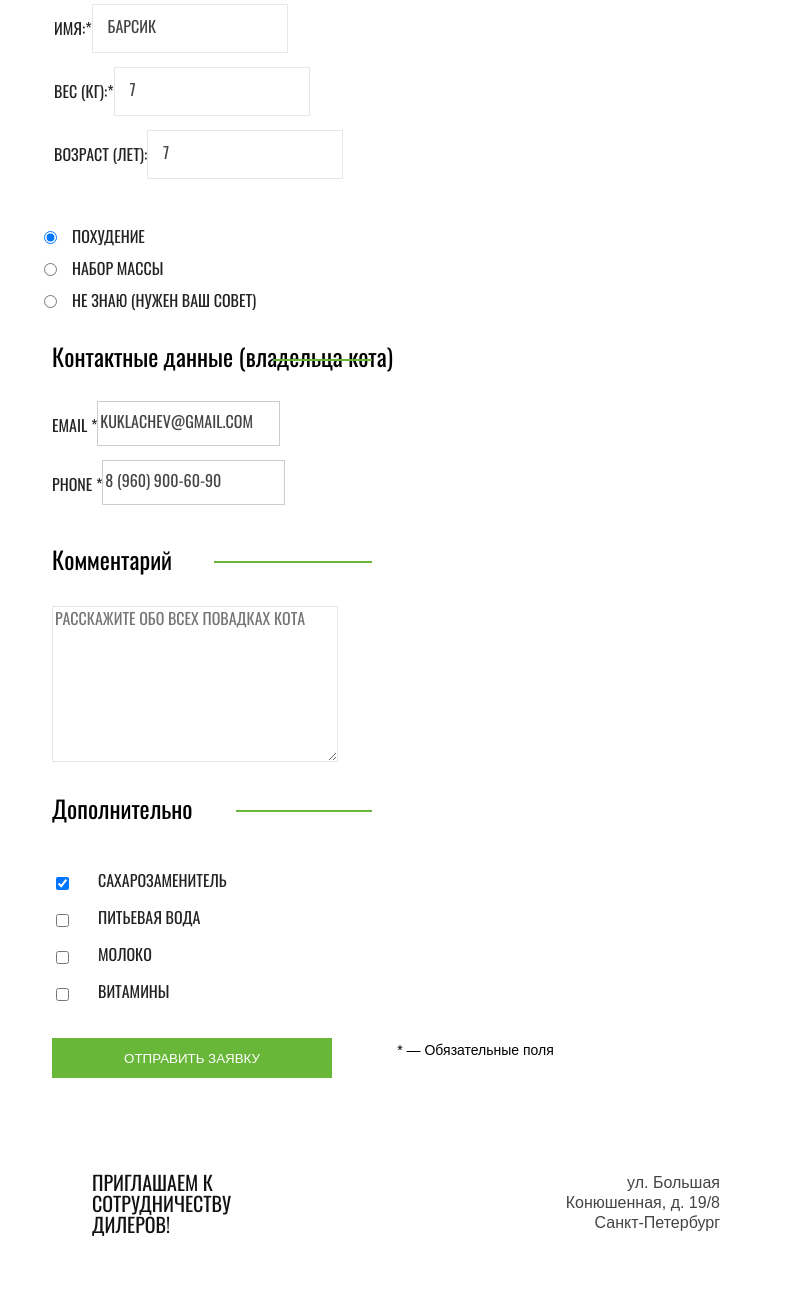
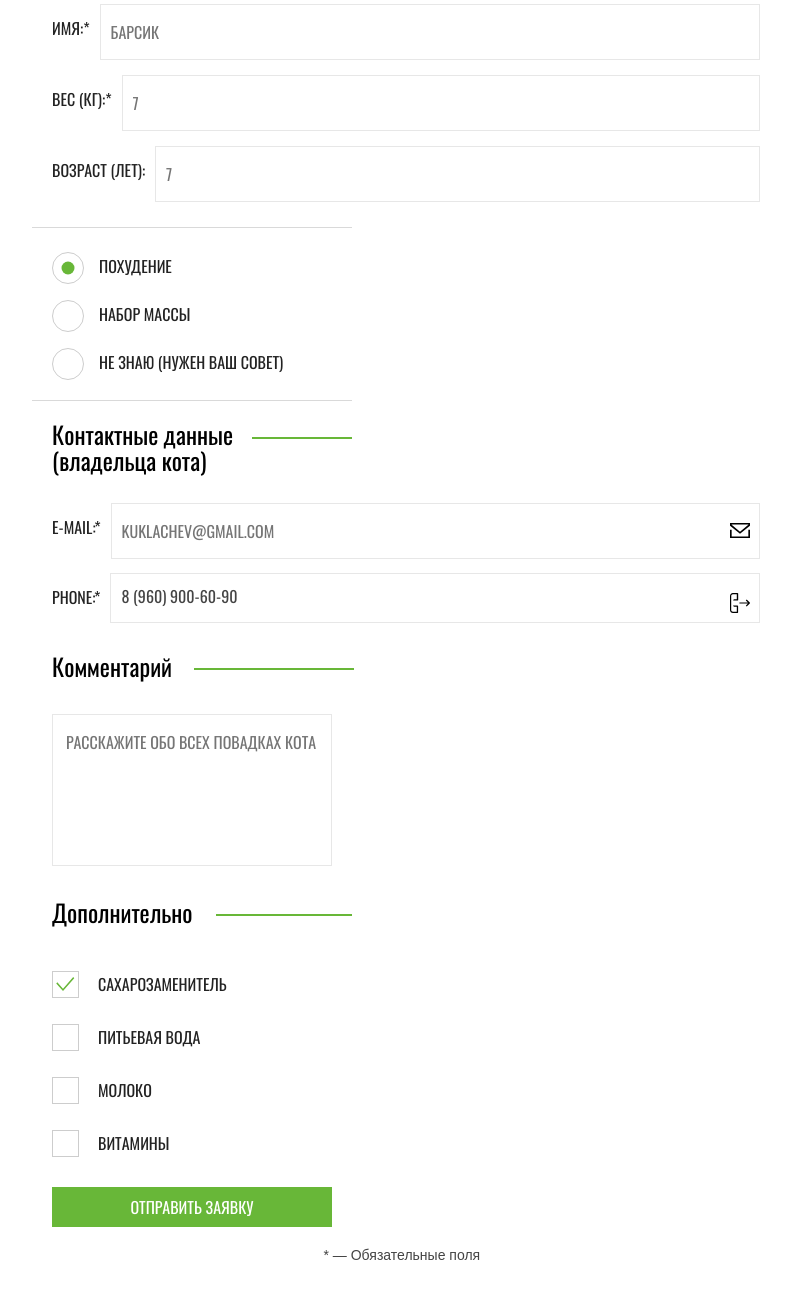
Before and after one commit to Olgavln/Cat-energy-2020, a website: page source/form.html in a window 1280 px wide. Shown: the part 335-1628 px from the top of the page, without its empty margins (234-1025 px from the left). Drawn offline with nearby package versions, Linux system fonts and the light colour scheme; files that its build step writes are made by us from their sources; files whose address does not match are found by name.

Commit message:
стилизована form.html 320

```diff
--- a/source/form.html
+++ b/source/form.html
@@ -52,22 +52,25 @@
     <section class="selection container">
       <h1 class="selection__title">Подбор программы</h1>
       <p class="selection__text">Заполните анкету, и мы подберем <br>программу питания для вашего кота</p>
-      <form class="selection__form form" action="https://echo.htmlacademy.ru" method="post">
+      <form class="selection__form form" action="https://echo.htmlacademy.ru" method="POST">
         <fieldset class="form__data">
           <legend class="visually-hidden">Выбор программы</legend>
           <div class="form__data-item">
             <label class="form__data-value" for="name">
               <div class="form__value">ИМЯ:*</div>
-              <input class="form__data-text" id="name" type="text" name="name" value="" placeholder="БАРСИК">
+              <input class="form__data-text" id="name" type="text" name="animal_name" value="" placeholder="БАРСИК"
+                pattern="[A-Za-zА-Яа-яЁё]{1,15}">
             </label>
 
             <label class="form__data-value" for="weight">
-              <div class="form__value">Вес (кг):*</div>
-              <input class="form__data-text" id="weight" type="text" name="weight" value="" placeholder="7">
+              <div class="form__value">Вес&nbsp;(кг):*</div>
+              <input class="form__data-text" id="weight" type="text" name="animal_weight" value="" placeholder="7"
+                pattern="^[ 0-9]+$">
             </label>
             <label class="form__data-value" for="age">
-              <div class="form__value">Возраст (лет):</div>
-              <input class="form__data-text" id="age" type="text" name="age" value="" placeholder="7">
+              <div class="form__value">Возраст&nbsp;(лет):</div>
+              <input class="form__data-text" id="age" type="text" name="animal_age" value="" placeholder="7"
+                pattern="^[ 0-9]+$">
             </label>
           </div>
 
@@ -75,19 +78,22 @@
             <div class="form__data-choice">
               <label class="form__data-value" for="thin">
                 <input class="form__data-radio" id="thin" type="radio" name="program" value="похудение" checked>
-                <div class="form__value">похудение</div>
+                <span class="form__data-radiostyle"> </span>
+                <div class="form__value form__value--program">похудение</div>
               </label>
 
               <label class="form__data-value" for="full">
                 <input class="form__data-radio" id="full" type="radio" name="program" value="Набор массы">
-                <div class="form__value">Набор массы</div>
-
+                <span class="form__data-radiostyle"> </span>
+                <div class="form__value form__value--program">Набор массы</div>
               </label>
 
               <label class="form__data-value" for="advice">
                 <input class="form__data-radio" id="advice" type="radio" name="program"
                   value="Не знаю (Нужен ваш совет)">
-                <div class="form__value">Не
+                <span class="form__data-radiostyle"> </span>
+
+                <div class="form__value form__value--program">Не
                   знаю (Нужен ваш совет)</div>
               </label>
             </div>
@@ -96,20 +102,26 @@
 
         <div class="form__contact">
           <h2 class="form__contact-title">Контактные данные (владельца кота)</h2>
+          <div class="form__value-icon">
             <label class="form__contact-input" for="email">
-            <div class="form__value">Email *</div><input class="form__contact-email" id="email" type="email"
-              name="email" placeholder="kuklachev@gmail.com" required>
+              <div class="form__value">E-mail:&nbsp;<sup>*</sup> </div>
+              <input class="form__contact-email" id="email" type="email" name="user_email"
+                placeholder="kuklachev@gmail.com" required>
             </label>
+          </div>
 
+          <div class="form__value-icon">
             <label class="form__contact-input" for="Phone">
-            <div class="form__value">Phone *</div> <input class="form__contact-phone" id="Phone" type="tel" name="Phone"
-              placeholder="8 (960) 900-60-90" required>
+              <div class="form__value">Phone:&nbsp;<sup>*</sup> </div>
+              <input class="form__contact-phone" id="Phone" type="tel" name="user_phone" placeholder="8 (960) 900-60-90"
+                required>
             </label>
+          </div>
         </div>
 
         <h2 class="form__title-coment">Комментарий </h2>
         <label class="form__coment" for="coment">
-          <textarea class="form__text" id="coment" type="text" name="coment"
+          <textarea class="form__text" id="coment" type="text" name="user_coment"
             placeholder="Расскажите обо всех повадках кота" rows="5"></textarea>
         </label>
 
@@ -119,23 +131,25 @@
             <label class="form__add-label" for="filter-sweetener">
               <div class="form__value form__value--label">сахарозаменитель</div>
               <input class="form__add-product" id="filter-sweetener" type="checkbox" name="сахарозаменитель" checked>
+              <span class="form__add-checkbox"> </span>
             </label>
 
             <label class="form__add-label" for="filter-water">
               <div class="form__value form__value--label">питьевая вода</div>
               <input class="form__add-product" id="filter-water" type="checkbox" name="питьевая вода">
-
+              <span class="form__add-checkbox"> </span>
             </label>
 
             <label class="form__add-label" for="filter-milk">
               <div class="form__value form__value--label">молоко</div>
               <input class="form__add-product" id="filter-milk" type="checkbox" name="молоко">
-
+              <span class="form__add-checkbox"> </span>
             </label>
 
             <label class="form__add-label" for="filter-vitamins">
               <div class="form__value form__value--label">витамины</div>
               <input class="form__add-product" id="filter-vitamins" type="checkbox" name="витамины">
+              <span class="form__add-checkbox"> </span>
             </label>
           </div>
         </div>
@@ -149,14 +163,14 @@
   </main>
   <footer class="page-footer">
     <div class="page-footer__contacts">
-      <div class="contacts">
+      <div class="contacts contacts__color">
         <p class="contacts__title">приглашаем к сотрудничеству дилеров!</p>
         <p class="contacts__text">ул. Большая Конюшенная, д. 19/8 Санкт-Петербург</p>
       </div>
       <picture>
         <source media="(min-width: 1440px)" srcset="img/bg-map-desktop@1x.png, img/bg-map-desktop@2x.png 2x">
         <source media="(min-width: 768px)" srcset="img/bg-map-tablet@1x.png, img/bg-map-tablet@2x.png 2x">
-        <img class="page-footer__map" src="img/bg-map-mobile@1x.png" srcset="img/bg-map-mobile@2x.png 2x"
+        <img class="page-footer__map" src="img/bg-map-mobile1@1x.png" srcset="img/bg-map-mobile@2x.png 2x"
           alt="Офис Магазина ул. Большая Конюшенная, д. 19/8 Санкт-Петербур ">
         <!--width="320" height="362"-->
       </picture>
@@ -181,7 +195,8 @@
           </div>
         </ul>
       </div>
-      <a class="page-footer__logotip" href="https://htmlacademy.ru/intensive/adaptive"> <img src="img/logo_html.svg" width="165" height="35" alt="логотип HTML Academy"><span class="visually-hidden">HTML Academy</span></a>
+      <a class="page-footer__logotip" href="https://htmlacademy.ru/intensive/adaptive"> <img src="img/logo_html.svg"
+          width="165" height="35" alt="логотип HTML Academy"><span class="visually-hidden">HTML Academy</span></a>
     </div>
   </footer>
 
--- a/source/less/form.less
+++ b/source/less/form.less
@@ -1,81 +1,115 @@
+sup {
+  position: static;
+  margin-left: -5px;
+  vertical-align: baseline;
+  font-size: inherit;
+}
+
 .form {
   display: block;
+  box-sizing: border-box;
 }
 
 .form__data {
   border: none;
   padding: 0;
+  margin: 0;
 }
 
 .form__button {
   width: 280px;
   height: 40px;
-  margin: 34px auto 20px auto;
+  margin: 15px auto 20px auto;
+  font-size: 16px;
+  ine-height: 20px;
 }
 
+input:required {
+  border: 1px solid #ff8282;
+  /* Красная рамка для обязательных полей - не применяется???*/
+}
+
+input[type="email"],
+input[type="tel"],
 input[type="text"] {
+  position: relative;
+  flex: 1;
+  padding: 15px 10px;
+  margin: 0 0 0 10px;
+  font-size: 16px;
+  text-transform: uppercase;
   border: 1px solid #e7e7e7;
   background-color: transparent;
-  height: 45px;
-  padding-left: 15px;
+
+  &:hover {
+    border: 1px solid #cdcdcd;
+  }
+
+  &:focus {
+    border: 1px solid #444444;
+  }
 }
 
-input[type="tel"] {
-  border: 1px solid #cdcdcd;
-  background-color: transparent;
-}
-
-input[type="email"] {
-  border: 1px solid #cdcdcd;
-  background-color: transparent;
-}
-
-input[type="text"]::placeholder {
+input[type="text"],
+input[type="email"],
+input[type="tel"]::placeholder,
+  {
   font-family: "oswaldregular", "Arial", sans-serif;
   font-style: normal;
   font-weight: normal;
   font-size: 16px;
-  line-height: 18px;
+  color: #444444;
 
   text-transform: uppercase;
+}
 
+input:focus::placeholder {
+  opacity: 0;
+  transition: top 1s ease-out 0.5s;
+}
+
+input[type="text"],
+input[type="email"],
+input[type="tel"]::-webkit-input-placeholder {
   color: #444444;
 }
 
-input[type="email"]::placeholder {
-  font-family: "oswaldregular", "Arial", sans-serif;
-  font-style: normal;
-  font-weight: normal;
-  font-size: 16px;
-  line-height: 18px;
-
-  text-transform: uppercase;
-
+input[type="text"],
+input[type="email"],
+input[type="tel"]:-ms-input-placeholder {
   color: #444444;
 }
 
-input[type="tel"]::placeholder {
-  font-family: "oswaldregular", "Arial", sans-serif;
-  font-style: normal;
-  font-weight: normal;
-  font-size: 16px;
-  line-height: 18px;
-
-  text-transform: uppercase;
-
+input[type="text"],
+input[type="email"],
+input[type="tel"]::-ms-input-placeholder {
   color: #444444;
 }
 
-input:focus {
-  border-color: @base-color;
+input[type="text"],
+input[type="email"],
+input[type="tel"]:-moz-placeholder {
+  color: #444444;
+}
+
+input[type="text"],
+input[type="email"],
+input[type="tel"]::-moz-placeholder {
+  color: #444444;
+}
+
+.form__value-iconmail::before {
+  content: "";
+  position: absolute;
+  background-image: url(../img/icon-mail.svg);
 }
 
 .form__contact-title::after {
   content: "";
   position: absolute;
   top: 16px;
-  left: 221px;
-  width: 99px;
+  left: 200px;
+  width: 100px;
   height: 2px;
   background-color: #68b738;
 }
@@ -84,8 +118,8 @@ input:focus {
   content: "";
   position: absolute;
   top: 15px;
-  left: 162px;
-  width: 158px;
+  left: 142px;
+  width: 160px;
   height: 2px;
   background-color: #68b738;
 }
@@ -94,19 +128,21 @@ input:focus {
   content: "";
   position: absolute;
   top: 15px;
-  left: 184px;
+  left: 164px;
   width: 136px;
   height: 2px;
   background-color: #68b738;
 }
 
 .form__contact-title {
+  width: 185px;
   font-family: "oswaldregular", "Arial", sans-serif;
   font-style: normal;
   font-weight: normal;
   font-size: 24px;
   line-height: 26px;
-  margin: 35px 114px 32px 0;
+  margin: 25px 0 30px 0;
+
 
   position: relative;
 
@@ -119,21 +155,22 @@ input:focus {
   font-weight: normal;
   font-size: 24px;
   line-height: 26px;
-  margin: 41px 180px 34px 0;
+  margin: 30px 0 35px 0;
   position: relative;
 
   color: @base-color;
 }
 
 .form__text {
+  box-sizing: border-box;
   font-family: "oswaldregular", "Arial", sans-serif;
   font-style: normal;
   font-weight: normal;
   font-size: 16px;
-  line-height: 18px;
   min-width: 280px;
   min-height: 150px;
-
+  padding: 15px 13px 15px;
+  resize: none;
   text-transform: uppercase;
 
   color: #444444;
@@ -144,26 +181,46 @@ textarea[type="text"] {
 }
 
 .form__value {
+  position: relative;
+  padding-top: 15px;
   font-family: "oswaldregular", "Arial", sans-serif;
   font-style: normal;
   font-weight: normal;
   font-size: 16px;
   line-height: 18px;
   text-transform: uppercase;
-
-  position: relative;
-  top: 15px;
-
   color: #222222;
 }
 
 .form__value--label {
-  margin-left: 46px;
+  margin: 0 0 20px 46px;
+
 }
 
-/*почему не работает? */
-.form__value:nth-child(3) {
-  margin-bottom: 47px;
+.form__value--program {
+  position: relative;
+  top: -10px;
+  margin: 0 0 0 15px;
+
+}
+
+.form__add-checkbox {
+  position: absolute;
+  width: 25px;
+  height: 25px;
+  border: 1px solid #cdcdcd;
+  background-color: transparent;
+  margin-top: -42px;
+}
+
+.form__add-product:checked+.form__add-checkbox {
+  background-image: url("../img/Vector.svg");
+  background-repeat: no-repeat;
+  background-position: center;
+}
+
+.form__add-product:active+.form__add-checkbox {
+  opacity: 0.3;
 }
 
 .form__add-title {
@@ -179,40 +236,51 @@ textarea[type="text"] {
 }
 
 .form__add-legend {
+  display: block;
   font-family: "Arial", sans-serif;
   font-style: normal;
   font-weight: normal;
   font-size: 14px;
   line-height: 16px;
-  width: 157px;
-  margin: 0 81px 32px 62px;
-
-  color: #000000;
+  width: 165px;
+  margin: 0 auto 30px auto;
 }
 
 .form__data-value {
   display: flex;
-  flex-wrap: wrap;
-  flex-direction: row;
-  margin: 0 0 14px 0;
+  box-sizing: border-box;
+  margin: 0 0 15px 0;
 }
 
 .form__contact-input {
   display: flex;
   flex-direction: row;
   margin-bottom: 14px;
-  height: 45px;
 }
 
 .form__data-choice {
-  margin-top: 33px;
-  margin-left: -15px;
-}
+  position: relative;
+  margin-top: 50px;
 
-.form__data-radio {
-  position: relative;
-  top: 15px;
-  margin-right: 15px;
+  &::before {
+    content: "";
+    position: absolute;
+    width: 320px;
+    height: 1px;
+    background-color: #d9d9d9;
+    left: -20px;
+    top: -25px;
+  }
+
+  &::after {
+    content: "";
+    position: absolute;
+    width: 320px;
+    height: 1px;
+    background-color: #d9d9d9;
+    left: -20px;
+    bottom: -20px;
+  }
 }
 
 .form__data-radio:active {
@@ -228,3 +296,93 @@ textarea[type="text"] {
 .form__add-label:active .form__value {
   opacity: 0.3;
 }
+
+.form__add-product {
+  -webkit-appearance: none;
+  -moz-appearance: none;
+  position: absolute;
+  appearance: none;
+}
+
+.form__data-radio {
+  -webkit-appearance: none;
+  -
+  /*остался пробел между <input> и checkbox*/
+  -moz-appearance: none;
+  position: absolute;
+  -
+  /*убирает пробел*/
+  appearance: none;
+}
+
+.form__data-radiostyle {
+  display: inline-block;
+  position: relative;
+  width: 30px;
+  height: 30px;
+  border: 1px solid #cdcdcd;
+  border-radius: 50%;
+
+  &::before {
+    content: "";
+    position: absolute;
+    top: 50%;
+    left: 50%;
+    transform: translate(-50%, -50%);
+    display: block;
+    width: 13px;
+    height: 13px;
+    background-color: #68b738;
+    transition: 0.2s;
+    border-radius: 50%;
+    opacity: 0;
+  }
+}
+
+.form__data-radio:checked+.form__data-radiostyle::before {
+  opacity: 1;
+}
+
+.form__value-iconfone {
+  position: relative;
+
+  &::before {
+    content: "";
+    position: absolute;
+    top: 15px;
+    right: 10px;
+    width: 20px;
+    height: 20px;
+    background-image: url("../img/icon-phone.svg");
+    background-repeat: no-repeat;
+  }
+}
+
+.form__value-icon {
+  position: relative;
+
+  &::before {
+    content: "";
+    position: absolute;
+    top: 20px;
+    right: 10px;
+    width: 20px;
+    height: 20px;
+    background-image: url("../img/icon-phone.svg");;
+    background-repeat: no-repeat;
+  }
+
+  &:nth-child(2)::before {
+    background-image: url("../img/icon-mail.svg");
+  }
+
+  &:nth-child(2):hover:before {
+    width: 20px;
+    height: 20px;
+    background-image: url("../img/icon_email_gren.svg");
+  }
+
+  &:hover::before  {
+   background-image: url("../img/icon_phone_green.svg");
+  }
+}
--- a/source/less/style.less
+++ b/source/less/style.less
@@ -56,6 +56,7 @@ p {
 }
 
 .button {
+  font-family: inherit;
   text-align: center;
   color: #ffffff;
   vertical-align: middle;
@@ -65,6 +66,7 @@ p {
   background-color: #68b738;
   border: none;
   transition: 0.5s;
+  cursor: pointer;
 }
 
 .button:hover,
```
Also changed, not shown: source/index.html (+1 -1 lines), source/img/Vector.svg (added), source/img/bg-map-mobile@1x.png (deleted), source/img/icon_email.svg (added), source/img/icon_email_gren.svg (added), source/img/icon_phone_green.svg (added). Lines whose indentation alone changed are shown as unchanged.
